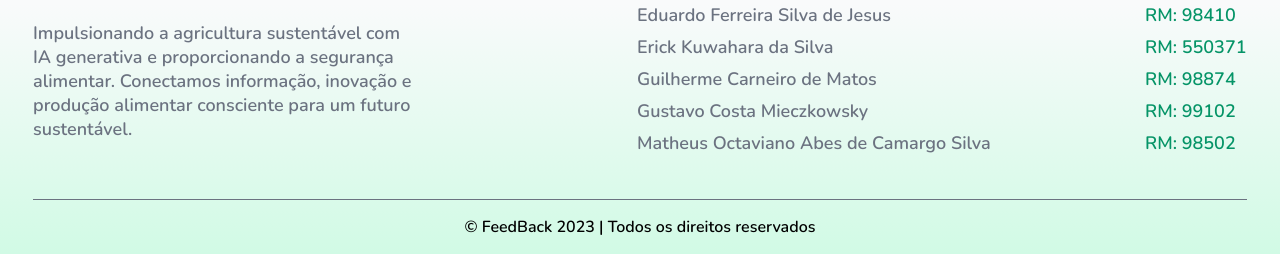
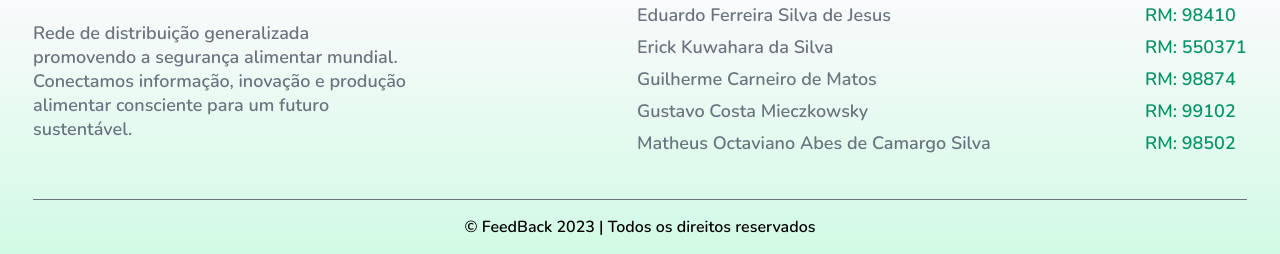
Before and after one commit to ErickKS/gs-feedback, a plain HTML site: page index.html in a window 1280 px wide. Shown: the part 2627-2881 px from the top of the page. Drawn offline with nearby package versions, Linux system fonts and the light colour scheme; a web font is replaced by a local one.

Commit message:
feat: last updates

```diff
--- a/index.html
+++ b/index.html
@@ -244,9 +244,9 @@
             <img src="./assets/logo.svg" alt="logo" />
           </a>
           <p>
-            Impulsionando a agricultura sustentável com IA generativa e
-            proporcionando a segurança alimentar. Conectamos informação,
-            inovação e produção alimentar consciente para um futuro sustentável.
+            Rede de distribuição generalizada promovendo a segurança alimentar
+            mundial. Conectamos informação, inovação e produção alimentar
+            consciente para um futuro sustentável.
           </p>
         </div>
 
```
Also changed, not shown: pages/agroecologia.html (+3 -3 lines), pages/contato.html (+3 -3 lines), pages/evolucao.html (+3 -3 lines), pages/inovacao.html (+3 -3 lines), .github/print.png (added), 1 other file.
